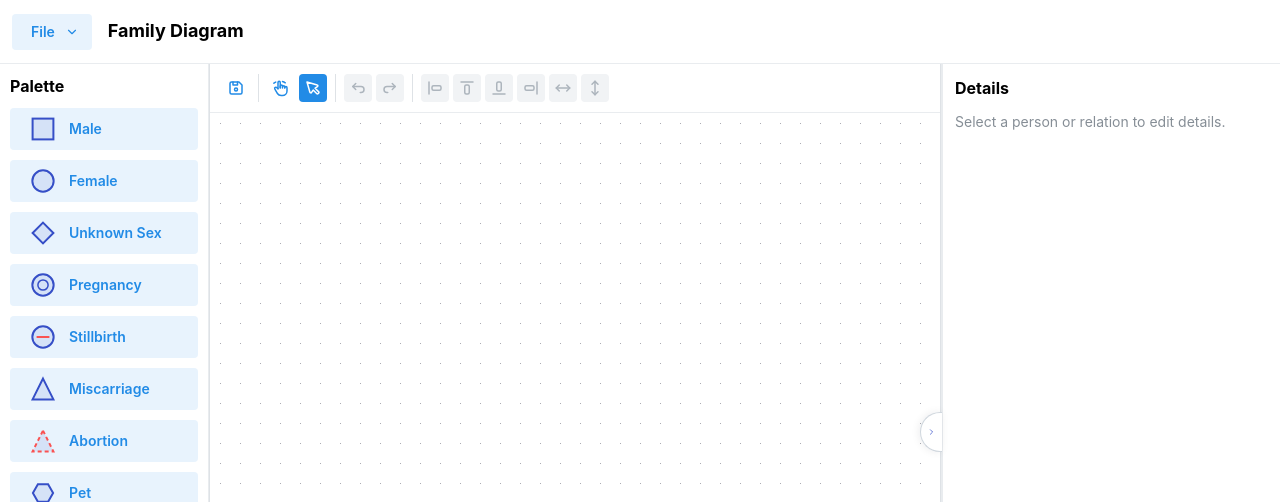
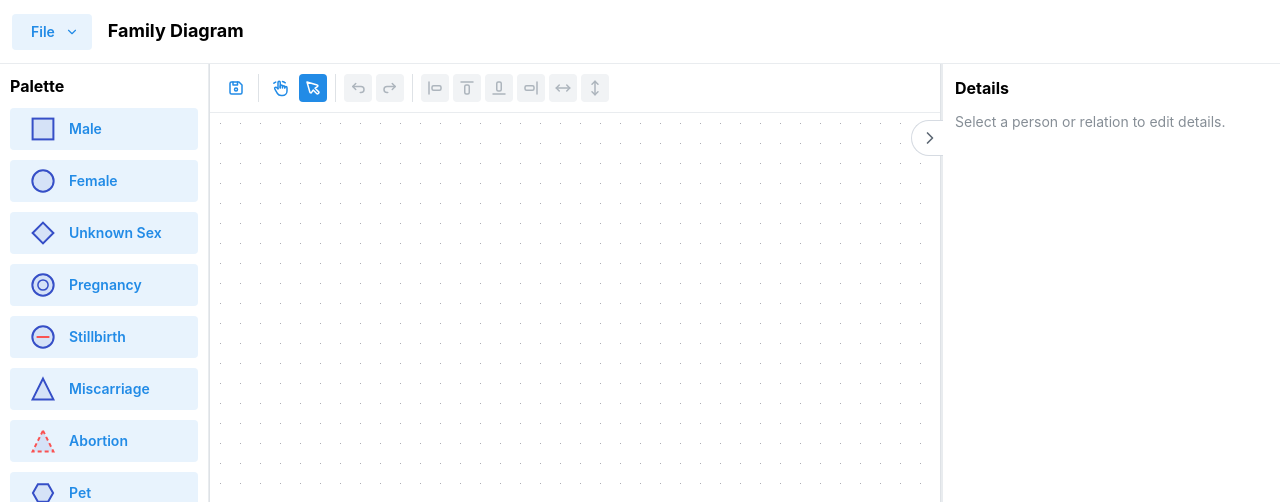
Before and after one commit to jhoeflaken/open-genogram, a React (Vite) app in the folder frontend/: page / in a window 1280 px wide. Shown: the top 502 px of the page. Built offline with nearby package versions, Linux system fonts and the light colour scheme; no server answers.

Commit message:
First commit

```diff
--- a/frontend/src/App.tsx
+++ b/frontend/src/App.tsx
@@ -54,7 +54,7 @@ import type { Diagram, PersonFlowNode, PersonNodeData, PersonSymbol, RelationEdg
 const nodeTypes: NodeTypes = { person: PersonNode };
 const ASIDE_MIN_WIDTH = 280;
 const ASIDE_MAX_WIDTH = 720;
-const ASIDE_COLLAPSED_WIDTH = 28;
+const ASIDE_COLLAPSED_WIDTH = 0;
 
 export function App() {
   const { dateFormat, setDateFormat } = useAppSettings();
@@ -92,7 +92,7 @@ export function App() {
   const [asideCollapsed, setAsideCollapsed] = useState(false);
   const [asideWidth, setAsideWidth] = useState(340);
   const [asideLastExpandedWidth, setAsideLastExpandedWidth] = useState(340);
-  const asideResizingRef = useRef(false);
+  const asideDragRef = useRef<{ startX: number; startWidth: number; moved: boolean } | null>(null);
 
   const selectedNode = useMemo(() => nodes.find((n) => n.id === selectedNodeId) ?? null, [nodes, selectedNodeId]);
   const selectedEdge = useMemo(() => edges.find((e) => e.id === selectedEdgeId) ?? null, [edges, selectedEdgeId]);
@@ -481,27 +481,41 @@ export function App() {
     setAsideCollapsed(true);
   }, [asideCollapsed, asideLastExpandedWidth, asideWidth]);
 
-  const startAsideResize = useCallback((event: ReactMouseEvent<HTMLDivElement>) => {
-    if (asideCollapsed) return;
+  const onAsideHandleMouseDown = useCallback((event: ReactMouseEvent<HTMLButtonElement>) => {
     event.preventDefault();
-    asideResizingRef.current = true;
+    asideDragRef.current = {
+      startX: event.clientX,
+      startWidth: asideCollapsed ? asideLastExpandedWidth : asideWidth,
+      moved: false,
+    };
 
     const onMouseMove = (moveEvent: MouseEvent) => {
-      if (!asideResizingRef.current) return;
-      const nextWidth = Math.max(ASIDE_MIN_WIDTH, Math.min(ASIDE_MAX_WIDTH, window.innerWidth - moveEvent.clientX));
+      const state = asideDragRef.current;
+      if (!state) return;
+
+      const delta = state.startX - moveEvent.clientX;
+      if (Math.abs(delta) >= 4) state.moved = true;
+
+      const nextWidth = Math.max(ASIDE_MIN_WIDTH, Math.min(ASIDE_MAX_WIDTH, state.startWidth + delta));
       setAsideWidth(nextWidth);
       setAsideLastExpandedWidth(nextWidth);
+      if (asideCollapsed) setAsideCollapsed(false);
     };
 
     const onMouseUp = () => {
-      asideResizingRef.current = false;
+      const state = asideDragRef.current;
+      asideDragRef.current = null;
       window.removeEventListener('mousemove', onMouseMove);
       window.removeEventListener('mouseup', onMouseUp);
+
+      if (!state?.moved) {
+        toggleAside();
+      }
     };
 
     window.addEventListener('mousemove', onMouseMove);
     window.addEventListener('mouseup', onMouseUp);
-  }, [asideCollapsed]);
+  }, [asideCollapsed, asideLastExpandedWidth, asideWidth, toggleAside]);
 
   return (
     <AppShell
@@ -671,9 +685,20 @@ export function App() {
 
       <AppShell.Aside className="details-aside-shell">
         <div className="details-aside-root">
-          {!asideCollapsed && <div className="details-aside-resizer" onMouseDown={startAsideResize} />}
-          <button type="button" className="details-aside-toggle" onClick={toggleAside} aria-label={asideCollapsed ? 'Expand details panel' : 'Collapse details panel'}>
-            {asideCollapsed ? <IconChevronLeft size={14} /> : <IconChevronRight size={14} />}
+          <button
+            type="button"
+            className="details-aside-toggle"
+            onMouseDown={onAsideHandleMouseDown}
+            onKeyDown={(event) => {
+              if (event.key === 'Enter' || event.key === ' ') {
+                event.preventDefault();
+                toggleAside();
+              }
+            }}
+            aria-label={asideCollapsed ? 'Expand details panel' : 'Collapse details panel'}
+            title={asideCollapsed ? 'Expand (click) or resize (drag)' : 'Collapse (click) or resize (drag)'}
+          >
+            {asideCollapsed ? <IconChevronLeft size={20} /> : <IconChevronRight size={20} />}
           </button>
           {!asideCollapsed && (
             <DetailsPanel
--- a/frontend/src/styles.css
+++ b/frontend/src/styles.css
@@ -35,43 +35,54 @@ body,
 .details-aside-root {
   height: 100%;
   position: relative;
+  background: #fff;
   border-left: 1px solid #e9ecef;
-  background: #fff;
-}
-
-.details-aside-resizer {
-  position: absolute;
-  left: -4px;
-  top: 0;
-  width: 8px;
-  height: 100%;
-  cursor: col-resize;
-  z-index: 30;
+  --aside-handle-top: 56px;
+  --aside-handle-height: 36px;
+  --aside-handle-width: 34px;
 }
 
 .details-aside-toggle {
   position: absolute;
-  left: -22px;
-  top: 50%;
-  transform: translateY(-50%);
-  width: 22px;
-  height: 40px;
-  border: 1px solid #d0d7de;
+  left: calc(-1 * var(--aside-handle-width) + 3px);
+  top: var(--aside-handle-top);
+  transform: none;
+  width: var(--aside-handle-width);
+  height: var(--aside-handle-height);
+  padding: 0;
+  appearance: none;
+  border: 1px solid #d6dbe2;
   border-right: none;
-  border-radius: 20px 0 0 20px;
+  border-radius: 18px 0 0 18px;
   background: #fff;
-  color: #364fc7;
+  color: #5c6773;
   display: inline-flex;
   align-items: center;
   justify-content: center;
-  cursor: pointer;
-  z-index: 40;
-  box-shadow: -1px 0 8px rgba(15, 23, 42, 0.08);
+  cursor: ew-resize;
+  z-index: 50;
+  box-shadow: none;
+}
+
+.details-aside-toggle::after {
+  content: '';
+  position: absolute;
+  top: -1px;
+  right: -3px;
+  width: 5px;
+  height: calc(100% + 2px);
+  background: #fff;
 }
 
 .details-aside-toggle:hover {
   background: #eef2ff;
-  color: #1c2f92;
+  color: #3f4a56;
+}
+
+.details-aside-toggle svg {
+  width: 20px;
+  height: 20px;
+  transform: translateX(1px);
 }
 
 /* Hover highlight for + and empty connector handle boxes */
```
